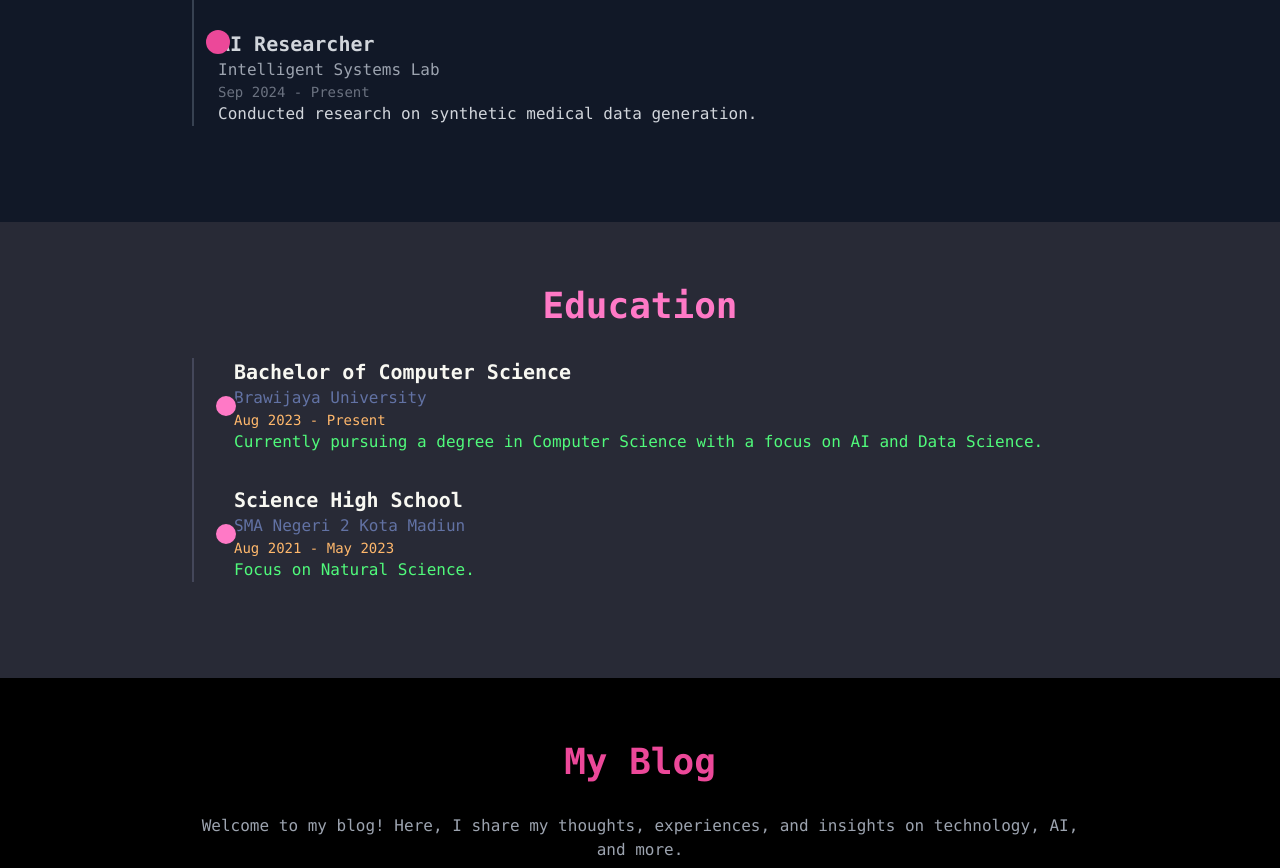
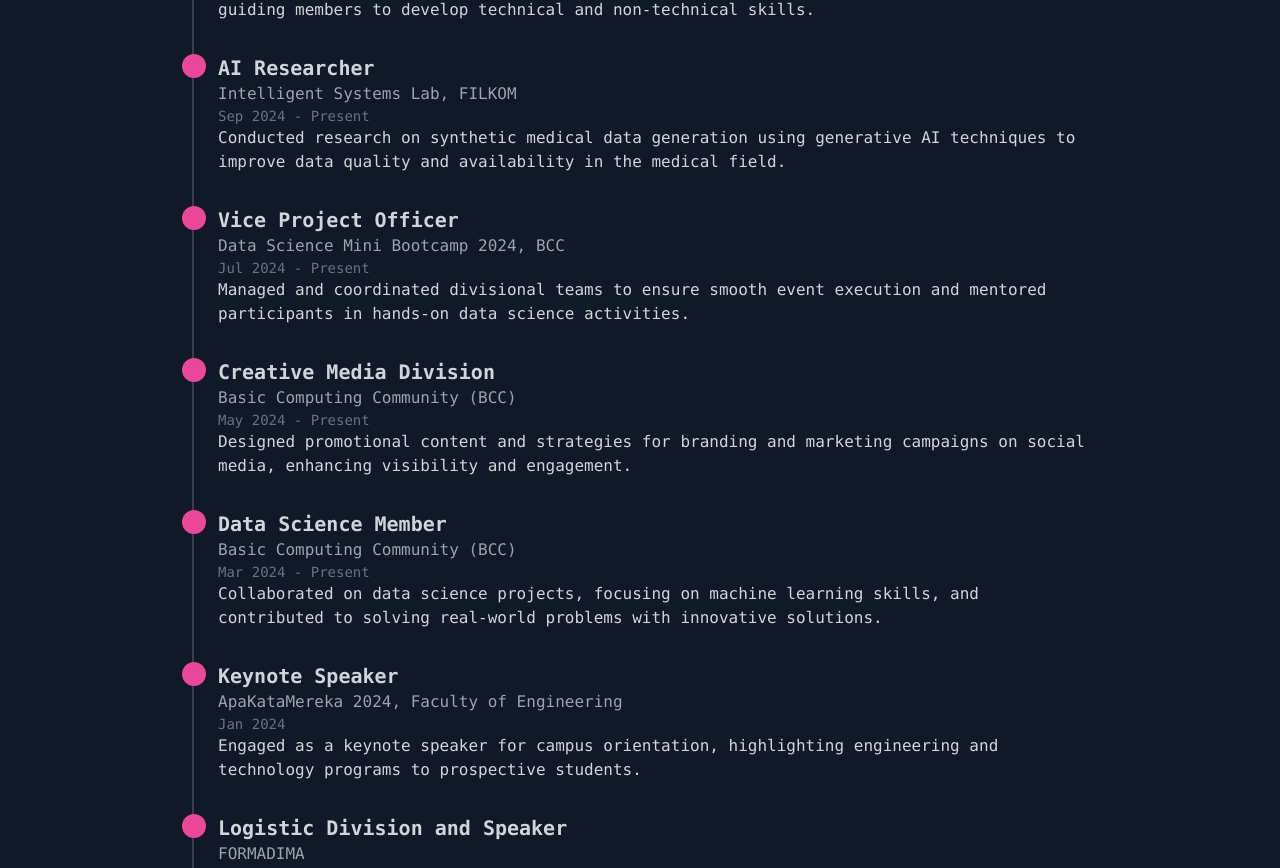
Before and after one commit to tonimurfid/todo, a React (Vite) app: page / in a window 1280 px wide. Shown: the part 1874-2742 px from the top of the page. Built offline with nearby package versions, Linux system fonts and the light colour scheme.

Commit message:
update my blog and add domain

```diff
--- a/src/components/Education.jsx
+++ b/src/components/Education.jsx
@@ -11,7 +11,7 @@
     degree: 'Science High School',
     institution: 'SMA Negeri 2 Kota Madiun',
     duration: 'Aug 2021 - May 2023',
-    description: 'Focus on Natural Science.',
+    description: 'Finalist in Cyber Security and IoT Olympiad, and 3rd place in Photography competition.',
   },
 ];
 
@@ -19,11 +19,12 @@
   return (
     <section id="education" className="py-16 bg-dracula-background">
       <h2 className="text-4xl text-center font-bold text-dracula-function mb-8">Education</h2>
-      <div className="relative max-w-4xl mx-auto">
-        <div className="border-l-2 border-dracula-highlight">
+      <div className="max-w-4xl mx-auto">
+        <div className="border-l-2 border-dracula-highlight relative">
           {education.map((edu, index) => (
-            <div key={index} className="mb-8 ml-10 relative">
-              <div className="absolute -left-5 top-1/2 transform -translate-y-1/2 w-6 h-6 bg-dracula-function rounded-full border-2 border-dracula-background"></div>
+            <div key={index} className="mb-8 pl-10 relative">
+              {/* Bulatan Pink */}
+              <div className="absolute -left-3 w-6 h-6 bg-pink-500 rounded-full"></div>
               <h3 className="text-xl font-bold text-dracula-text">{edu.degree}</h3>
               <p className="text-dracula-comment">{edu.institution}</p>
               <p className="text-sm text-dracula-number">{edu.duration}</p>
--- a/src/components/Journey.jsx
+++ b/src/components/Journey.jsx
@@ -4,15 +4,57 @@
   const experiences = [
     {
       title: 'Vice Head of Data Science Department',
-      organization: 'Basic Computing Community',
+      organization: 'Basic Computing Community (BCC)',
       duration: 'Dec 2024 - Present',
-      description: 'Managed data science projects and mentored team members.',
+      description: 'Assist the department head in managing the data science team, delegating tasks, and guiding members to develop technical and non-technical skills.',
     },
     {
       title: 'AI Researcher',
-      organization: 'Intelligent Systems Lab',
+      organization: 'Intelligent Systems Lab, FILKOM',
       duration: 'Sep 2024 - Present',
-      description: 'Conducted research on synthetic medical data generation.',
+      description: 'Conducted research on synthetic medical data generation using generative AI techniques to improve data quality and availability in the medical field.',
+    },
+    {
+      title: 'Vice Project Officer',
+      organization: 'Data Science Mini Bootcamp 2024, BCC',
+      duration: 'Jul 2024 - Present',
+      description: 'Managed and coordinated divisional teams to ensure smooth event execution and mentored participants in hands-on data science activities.',
+    },
+    {
+      title: 'Creative Media Division',
+      organization: 'Basic Computing Community (BCC)',
+      duration: 'May 2024 - Present',
+      description: 'Designed promotional content and strategies for branding and marketing campaigns on social media, enhancing visibility and engagement.',
+    },
+    {
+      title: 'Data Science Member',
+      organization: 'Basic Computing Community (BCC)',
+      duration: 'Mar 2024 - Present',
+      description: 'Collaborated on data science projects, focusing on machine learning skills, and contributed to solving real-world problems with innovative solutions.',
+    },
+    {
+      title: 'Keynote Speaker',
+      organization: 'ApaKataMereka 2024, Faculty of Engineering',
+      duration: 'Jan 2024',
+      description: 'Engaged as a keynote speaker for campus orientation, highlighting engineering and technology programs to prospective students.',
+    },
+    {
+      title: 'Logistic Division and Speaker',
+      organization: 'FORMADIMA',
+      duration: 'Dec 2023 - Jan 2024',
+      description: 'Spearheaded logistics coordination and served as a keynote speaker for campus orientation events, engaging with senior high school students.',
+    },
+    {
+      title: 'Chief Organizer',
+      organization: 'Photobooth Event, PCC',
+      duration: 'May 2022 - Jun 2022',
+      description: 'Planned and executed a photobooth event during report card distribution, ensuring a memorable experience for all participants.',
+    },
+    {
+      title: 'Photography Division Leader',
+      organization: 'Personal Computer and Cinematography (PCC)',
+      duration: 'Dec 2021 - Dec 2022',
+      description: 'Directed photography projects, mentored team members, and collaborated on school event documentation.',
     },
   ];
 
@@ -23,7 +65,7 @@
         <div className="border-l-2 border-gray-700">
           {experiences.map((exp, index) => (
             <div key={index} className="mb-8 ml-6 relative">
-              <div className="absolute -left-3 w-6 h-6 bg-pink-500 rounded-full"></div>
+              <div className="absolute -left-9 w-6 h-6 bg-pink-500 rounded-full"></div>
               <h3 className="text-xl font-bold">{exp.title}</h3>
               <p className="text-gray-400">{exp.organization}</p>
               <p className="text-sm text-gray-500">{exp.duration}</p>
--- a/src/components/MyBlog.jsx
+++ b/src/components/MyBlog.jsx
@@ -1,14 +1,91 @@
-import React from 'react';
+import React, { useState } from 'react';
 
 export const MyBlog = () => {
+  // State untuk cerita
+  const [stories, setStories] = useState([
+    {
+      id: 1,
+      image: 'src/assets/tes.png', // Gambar random
+      title: 'My First AI Project',
+      date: 'December 15, 2024',
+      description: 'This is my journey building my first AI model to classify images.',
+      link: 'https://github.com/example',
+    },
+    {
+      id: 2,
+      image: 'https://source.unsplash.com/random/400x200?coding',
+      title: 'My Thoughts on Open Source',
+      date: 'November 20, 2024',
+      description: 'Sharing my experiences contributing to open source projects.',
+      link: '',
+    },
+    {
+      id: 3,
+      image: 'https://source.unsplash.com/random/400x200?coding',
+      title: 'My Thoughts on Open Source',
+      date: 'November 20, 2024',
+      description: 'Sharing my experiences contributing to open source projects.',
+      link: '',
+    },
+    {
+      id: 4,
+      image: 'https://source.unsplash.com/random/400x200?coding',
+      title: 'My Thoughts on Open Source',
+      date: 'November 20, 2024',
+      description: 'Sharing my experiences contributing to open source projects.',
+      link: '',
+    },
+  ]);
+
+  // Fungsi untuk menambahkan cerita baru
+  const addStory = () => {
+    const newStory = {
+      id: stories.length + 1,
+      image: 'https://source.unsplash.com/random/400x200?blog', // Placeholder image
+      title: 'New Story',
+      date: new Date().toLocaleDateString(),
+      description: 'This is a newly added story. You can edit this later.',
+      link: '',
+    };
+    setStories([...stories, newStory]);
+  };
+
   return (
-    <section id="myblog" className="py-16">
-      <h2 className="text-4xl text-center font-bold text-pink-500 mb-8">My Blog</h2>
-      <div className="max-w-4xl mx-auto text-center">
-        <p className="text-gray-400 mb-4">Welcome to my blog! Here, I share my thoughts, experiences, and insights on technology, AI, and more.</p>
-        <p className="text-gray-300">
-          Currently, I am working on building more content, but feel free to check back soon for articles on programming, AI development, and my personal journey in tech.
-        </p>
+    <section id="myblog" className="py-16 bg-dracula-background">
+      <h2 className="text-4xl text-center font-bold text-dracula-function mb-8">My Story</h2>
+      <div className="max-w-4xl mx-auto">
+        {/* Scrollable container */}
+        <div
+        className="overflow-y-scroll bg-dracula-highlight p-4 rounded-lg shadow-lg"
+        style={{ maxHeight: '50rem' }}
+        >
+
+          {stories.map((story) => (
+            <div
+              key={story.id}
+              className="mb-6 border-b border-dracula-background pb-4 last:border-b-0"
+            >
+              <img
+                src={story.image}
+                alt={story.title}
+                className="w-3/4 max-h-40 object-contain rounded-lg mb-3 mx-auto"
+              />
+              <h3 className="text-2xl font-bold text-dracula-text">{story.title}</h3>
+              <p className="text-sm text-dracula-number mb-2">{story.date}</p>
+              <p className="text-dracula-string mb-2">{story.description}</p>
+              {story.link && (
+                <a
+                  href={story.link}
+                  target="_blank"
+                  rel="noreferrer"
+                  className="text-dracula-keyword hover:underline"
+                >
+                  Read More
+                </a>
+              )}
+            </div>
+          ))}
+        </div>
       </div>
     </section>
   );
--- a/src/components/Projects.jsx
+++ b/src/components/Projects.jsx
@@ -31,16 +31,16 @@
   },
 ];
 
-
 export const Projects = () => {
   return (
     <section id="projects" className="py-16">
       <h2 className="text-4xl text-center font-bold text-dracula-function mb-8">Projects</h2>
       <div className="relative max-w-4xl mx-auto">
-        <div className="border-l-2 border-dracula-highlight">
+        <div className="border-l-2 border-dracula-highlight relative">
           {projects.map((project, index) => (
-            <div key={index} className="mb-8 ml-10 relative">
-              <div className="absolute -left-5 top-1/2 transform -translate-y-1/2 w-6 h-6 bg-dracula-function rounded-full border-2 border-dracula-background"></div>
+            <div key={index} className="mb-8 pl-10 relative">
+              {/* Bulatan Pink */}
+              <div className="absolute -left-3 w-6 h-6 bg-pink-500 rounded-full"></div>
               <h3 className="text-xl font-bold text-dracula-text">{project.title}</h3>
               <p className="text-dracula-comment">{project.role}</p>
               <p className="text-dracula-string">{project.description}</p>
```
Also changed, not shown: src/assets/tes.png (added), tailwind.config.js (line endings or trailing spaces). Lines whose indentation alone changed are shown as unchanged.
